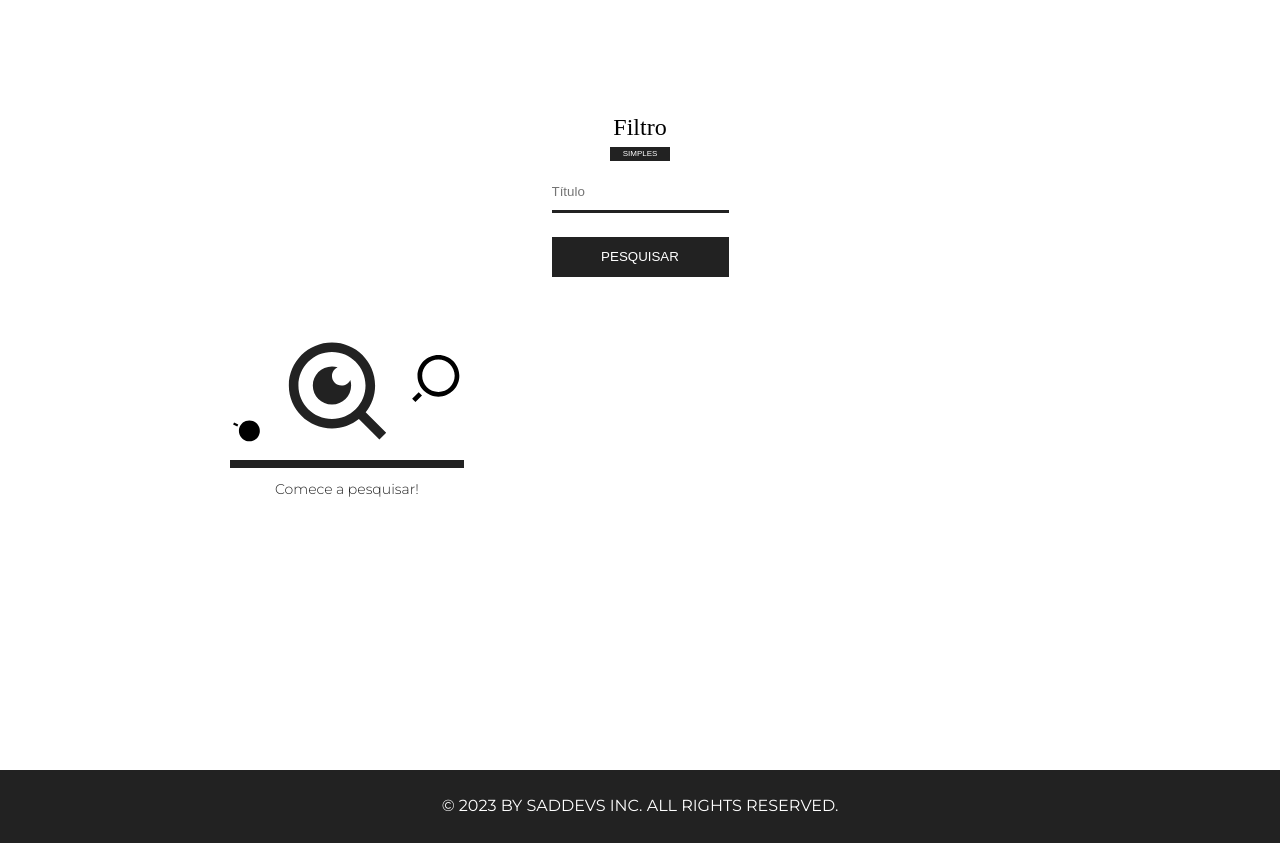
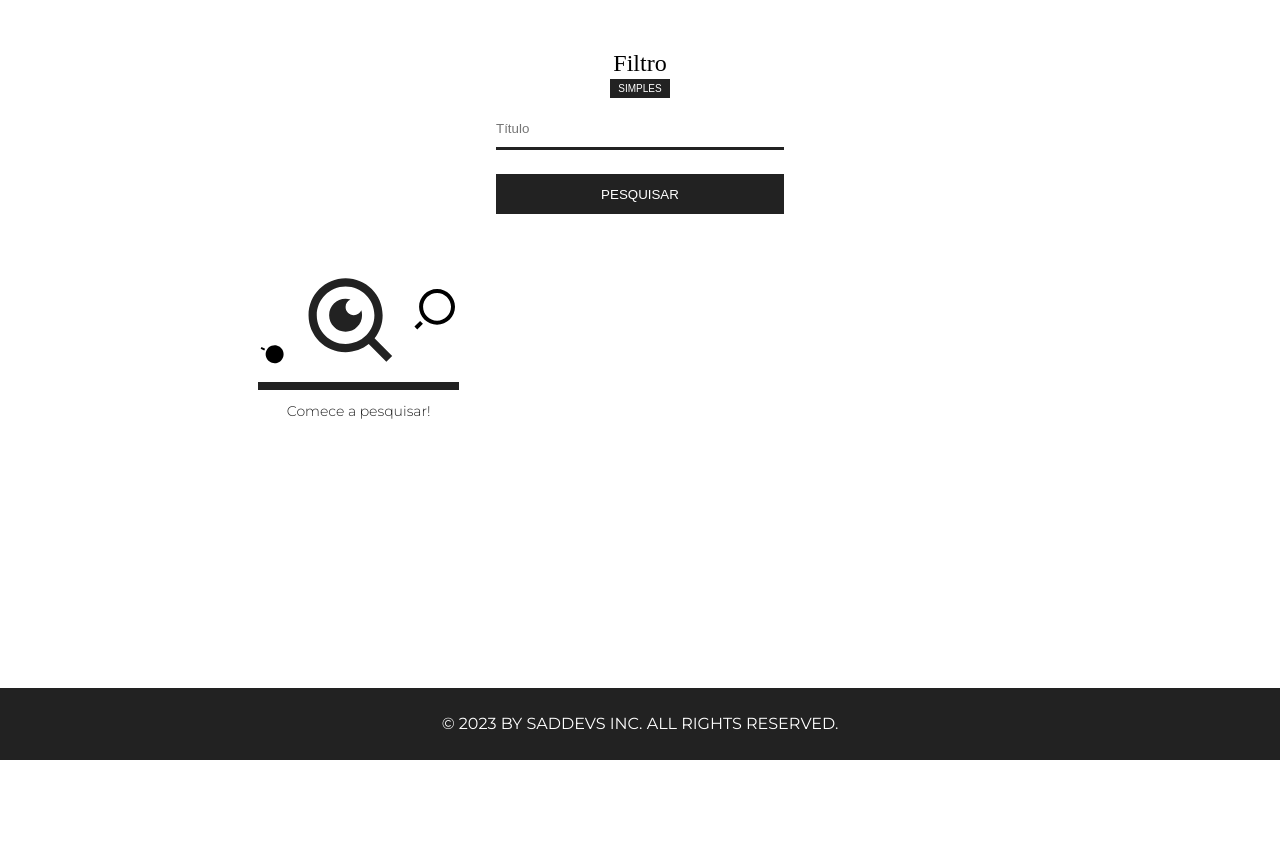
Before and after one commit to LucasMattosVieira/mmx, a PHP site: page /php/home.php in a window 1280 px wide. Shown: the part 299-1142 px from the top of the page. After the commit the page ends 1059 px from the top, so only its background shows below. Run offline with PHP 8.4, Linux system fonts and the light colour scheme; some web fonts are replaced.

Commit message:
Fixing home layout issues

```diff
--- a/src/css/global/style.css
+++ b/src/css/global/style.css
@@ -12,7 +12,7 @@ body {
 }
 
 main {
-    padding: 4rem 0;
+    margin: 4rem 0;
 }
 
 button {
--- /dev/null
+++ b/src/css/pages/home.css
@@ -0,0 +1,91 @@
+.content {
+  position: relative;
+  margin: 0 auto;
+  max-width: 49.75rem;
+  padding-left: 1rem;
+  padding-right: 1rem;
+}
+
+/* Filters */
+
+.filters {
+  position: absolute;
+  left: 0;
+  top: 0;
+  width: 20rem;
+  transform: translateX(-100%);
+}
+
+#simple_filter,
+#advanced_filter {
+  display: inline-block;
+  width: 100%;
+  /* margin-left: 60px; */
+}
+
+#simple_filter > h2,
+#advanced_filter > h2 {
+  margin-bottom: 0;
+}
+
+.filter_btn {
+  margin-top: 0;
+  font-size: 0.625rem;
+  padding: 0.25rem 0.5rem;
+  width: max-content;
+  height: max-content;
+}
+
+.price {
+  max-width: 154px;
+}
+
+#min_price {
+  margin-right: 7px;
+}
+
+#start_search,
+#no_results {
+  display: inline-block;
+  /* float: left;
+  width: 54.2%; */
+  margin-top: 56px;
+  margin-bottom: 200px;
+}
+
+#search_img,
+#error_img {
+  max-width: 234px;
+  width: 100%;
+  height: auto;
+}
+
+#search_sub,
+#error_sub {
+  font-size: 14px;
+  font-weight: 300;
+  color: #222;
+  border-top: 8px solid #222;
+  max-width: 234px;
+  margin: 8.5px auto;
+  padding: 0.75rem;
+}
+
+#error_sub {
+  margin-top: -16px;
+}
+
+@media screen and (max-width: 91.75rem) {
+  .filters {
+    position: initial;
+    transform: none;
+    margin: 0 auto;
+    padding: 0 1rem;
+  }
+
+  #cards {
+    max-width: 750px;
+    margin: 0 auto;
+    float: none;
+  }
+}
--- a/src/css/style.css
+++ b/src/css/style.css
@@ -138,66 +138,6 @@ nav > a {
 
 /* filtros vv */
 
-#simple_filter,
-#advanced_filter {
-  /* position: absolute;
-  max-width: 320px;
-  */
-  margin-left: 60px;
-  float: left;
-  width: max-content;
-}
-
-#simple_filter > h2,
-#advanced_filter > h2 {
-  margin-bottom: 0;
-}
-
-.filter_btn {
-  margin-top: 0;
-  font-size: 8px;
-  max-width: 60px;
-  max-height: 14px;
-}
-
-.price {
-  max-width: 154px;
-}
-
-#min_price {
-  margin-right: 7px;
-}
-
-#start_search,
-#no_results {
-  float: left;
-  width: 54.2%;
-  margin-top: 56px;
-  margin-bottom: 200px;
-}
-
-#search_img,
-#error_img {
-  max-width: 234px;
-  width: 100%;
-  height: auto;
-}
-
-#search_sub,
-#error_sub {
-  font-size: 14px;
-  font-weight: 300;
-  color: #222;
-  border-top: 8px solid #222;
-  max-width: 234px;
-  margin: 8.5px auto;
-  padding: 0.75rem;
-}
-
-#error_sub {
-  margin-top: -16px;
-}
-
 /*  */
 
 .preco {
@@ -248,20 +188,6 @@ nav > a {
   margin-left: 25px;
 }
 
-@media screen and (max-width: 1525px) {
-  #simple_filter,
-  #advanced_filter {
-    float: none;
-    margin: 0 auto;
-  }
-
-  #cards {
-    max-width: 750px;
-    margin: 0 auto;
-    float: none;
-  }
-}
-
 .card img {
   width: 100%;
 }
@@ -273,7 +199,8 @@ a {
 
 /* Forms */
 
-form {
+#loginForm,
+#signupForm {
   width: 100%;
   max-width: 20rem;
   margin: 0 auto;
--- a/src/php/home.php
+++ b/src/php/home.php
@@ -25,6 +25,7 @@
         <!-- Styles -->
         <link rel="stylesheet" href="../css/components/footer.css" >
         <link rel="stylesheet" href="../css/global/style.css" >
+        <link rel="stylesheet" href="../css/pages/home.css" >
         <link rel="stylesheet" href="../css/style.css" >
 
         <title>MMX - Tudo ao seu alcance</title>
@@ -46,20 +47,25 @@
                 }
             ?>
         </nav>
+
         <header>
             <div id="header_div">
                 <img src="../assets/logo_rect.svg" alt="Logo rectangles 1" id="logo_img1" class="logo_rects">
+
                 <div id="logo_div">
                     <h1 id="logo">MMX</h1>
                     <h5 id="sub_logo">TUDO AO SEU ALCANCE</h5>
                 </div>
+
                 <img src="../assets/logo_rect.svg" alt="Logo rectangles 2" id="logo_img2" class="logo_rects">
             </div>
         </header>
 
-        <main>
+        <main class="content">
+            <div class="filters">
                 <div id="simple_filter">
                     <h2>Filtro</h2>
+
                     <button type="button" id="setAdvanced" class="filter_btn">SIMPLES</button>
 
                     <form action="" id="simpleForm">
@@ -94,6 +100,7 @@
                         <button>PESQUISAR</button>
                     </form>
                 </div>
+            </div>
 
             <div id="start_search">
                 <img src="../assets/search.svg" alt="Search image" id="search_img">
```
Lines whose indentation alone changed are shown as unchanged.
